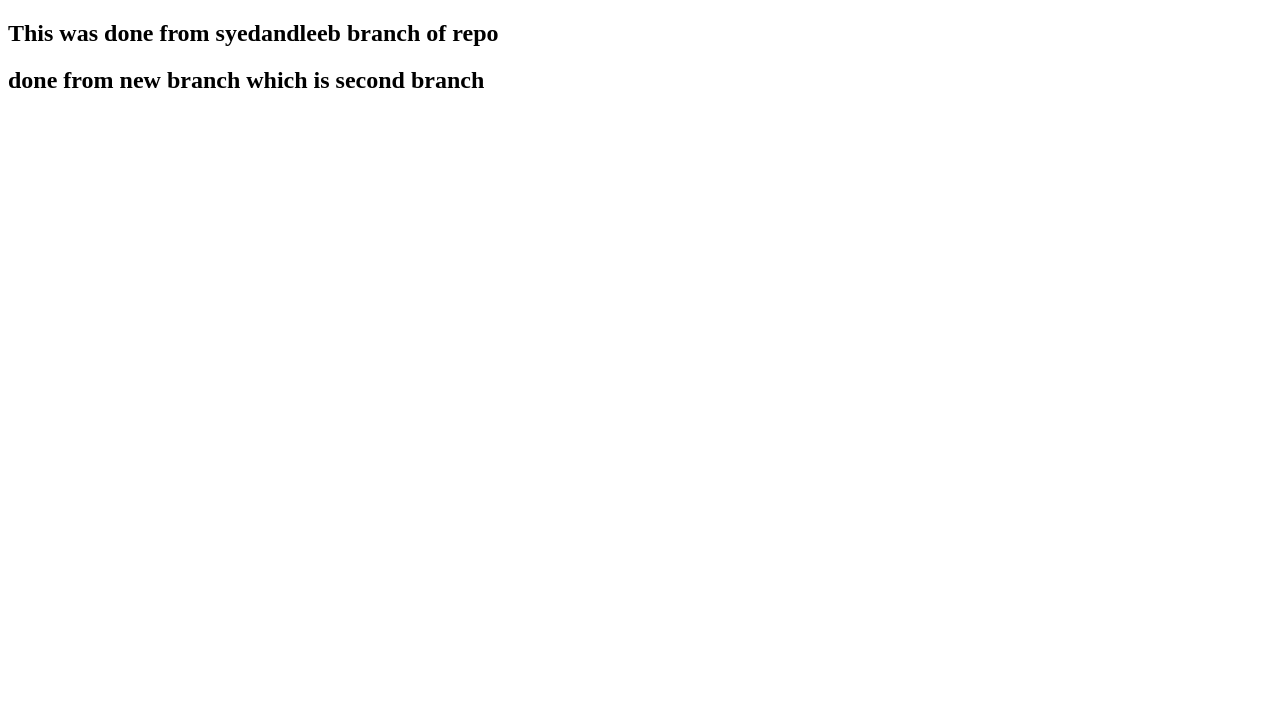
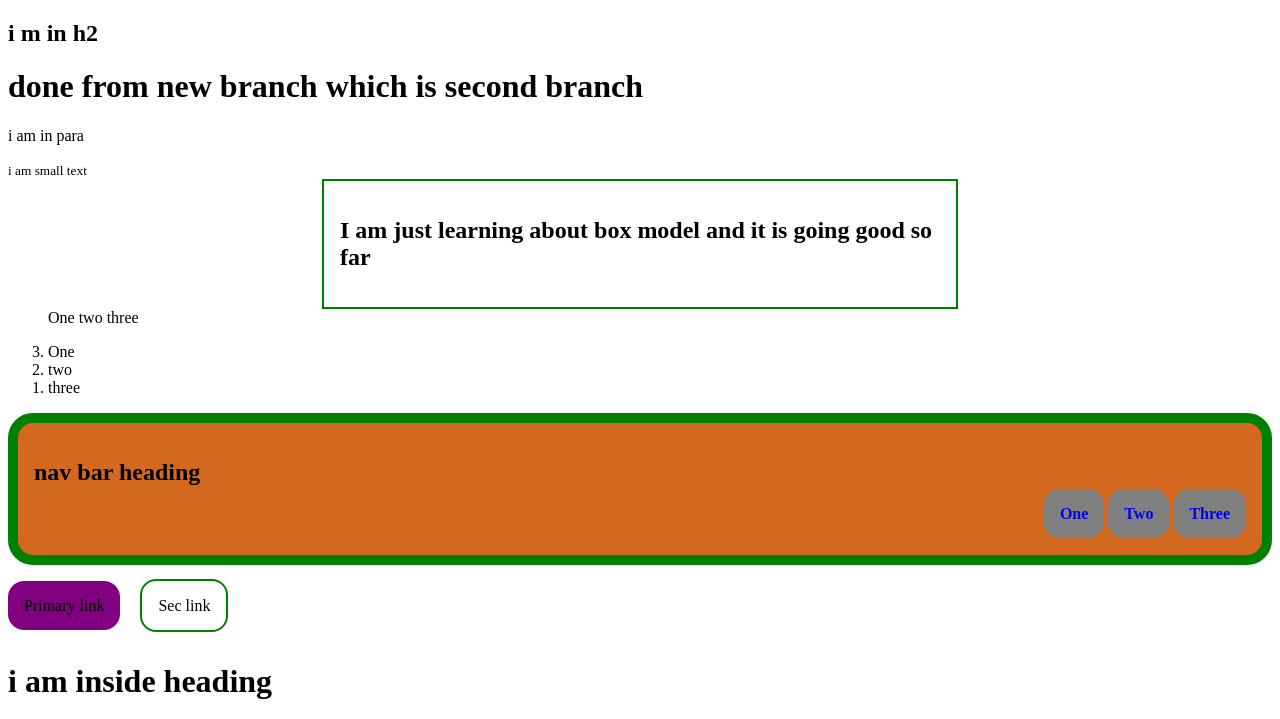
Before and after one commit to andleebsyed/practice, a plain HTML site: page index.html in a window 1280 px wide. Shown: the top 719 px of the page. Drawn offline with Linux system fonts and the light colour scheme.

```diff
--- a/index.html
+++ b/index.html
@@ -4,9 +4,97 @@
     <meta charset="UTF-8">
     <meta name="viewport" content="width=device-width, initial-scale=1.0">
     <title>Welcome</title>
+    <link rel = "stylesheet" href="styles.css">
 </head>
 <body>
-    <h2>This was done from syedandleeb branch of repo</h2>
-    <h2>done from new branch which is second branch</h2>
+    <h2>i  m in h2</h2>
+    <h1>done from new branch which is second branch</h1>
+    <p>i am in para</p>
+    <small>i am small text</small>
+    <div  class="container-fluid">
+    </div>
+    <div class="box-model">
+     <h2>I am just learning about box model and it is going good so far</h2>
+    </div>
+
+    <ul class="list-unordered" style="display: inline;">
+        <li>One</li>
+        <li>two</li>
+        <li>three</li>
+
+
+    </ul>
+
+    <ol  reversed>
+        <li>One</li>
+        <li>two</li>
+        <li>three</li>
+
+
+    </ol>
+
+
+<nav class="navigation">
+    <h1>nav bar heading</h1>
+    <ul>
+        <li>
+            <a href="#">One</a>
+        </li>
+
+        <li>
+            <a href="#">Two</a>
+
+        </li>
+
+        <li>
+            <a href="#">Three</a>
+
+        </li>
+
+    </ul>
+</nav>
+
+<nav class="links-nav">
+    <a class = "link-primary" href="www.google.com" title="Google">Primary link</a>
+    <a class="link-secondary" href="www.twitter.com" title="twitter">Sec link</a>
+</nav>
+
+<!-- header -->
+
+<header>
+    <h1> i am inside heading</h1>
+    <img src="images\IMG_20170922_082909.jpg">
+</header>
+
+<!-- section -->
+
+<section class="normal-section">
+    <h3 style="text-align: center;">This is section heading</h3>
+    <p>hello this is a section which is a normal one</p>
+</section>
+
+<section class="offwhite-section">
+
+<h2>this section is off white one</h2>
+
+</section>
+
+<!-- footer -->
+<footer class="footer">
+    <h2>connect with me:</h2>
+    <ul>
+<li>
+    <a href="#">Twitter</a>
+</li>
+<li>
+    <a href="#">Github</a>
+</li>
+<li>
+    <a href="#">Linkedin</a>
+</li>
+    </ul>
+</footer>
+
 </body>
+
 </html>
--- /dev/null
+++ b/styles.css
@@ -0,0 +1,111 @@
+.container-fluid{
+    /* will move according to content .. no limitations */
+    padding-left: 1rem;
+    padding-right: 1rem;
+    }
+
+    .container-center{
+        /* for centering a div horizontally we need to use max-width and margin to auto*/
+        max-width: 600px;
+        margin: auto;
+        padding-inline-start: 0px;
+    }
+
+    .box-model{
+
+        /* text-align: center; */
+        padding: 1rem;
+        border: 2px solid green;
+        max-width: 600px;
+        margin: 0 auto;
+
+    }
+/* li to apply css property to li elements which are inside ul */
+    .list-unordered li{
+        list-style: none;
+        display : inline-block;
+        text-decoration: none;
+        text-align: right;
+    }
+
+
+    .link-primary{
+        text-decoration: none;
+        padding: 1rem;
+        border-radius: 1rem;
+        color: black;
+        /* margin: 1rem; */
+        background-color: purple;
+
+    }
+
+
+    .link-secondary{
+        text-decoration: none;
+        padding: 1rem;
+        border-radius : 1rem;
+        border: 2px solid green;
+        margin: 1rem;
+        color: black;
+        /* background-color: green; */
+    }
+
+    .navigation{
+        /* text-decoration: none; */
+        padding: 1rem;
+        border: 10px solid  green;
+        margin-bottom: 2rem;
+        border-radius: 25px;
+        background-color: chocolate;
+    }
+
+
+    .navigation ul{
+        text-align: right;
+    }
+
+    .navigation ul  li{
+        text-decoration: none;
+        display: inline;
+
+    }
+    .navigation ul li a{
+        text-decoration: none;
+        font-weight: bold;
+        padding: 1rem;
+        border-radius: 1rem;
+        background-color: grey;
+    }
+
+    .links-nav{
+        margin-bottom: 3rem;
+    }
+
+    .offwhite-section{
+        background-color: lightgray;
+        padding: 1rem;
+
+    }
+
+    .footer{
+        text-align: center;
+        background-color: hotpink;
+        border-top-right-radius: 5px;
+    }
+    .footer ul li{
+        display: inline-block;
+        padding: 1rem;
+    }
+    .footer ul li a{
+        text-decoration: none;
+        font-weight: bold;
+    }
+
+
+    .footer-list li{
+        display: inline-block;
+        text-decoration: none;
+        font-weight: bold;
+        color: black;
+        padding: 1rem;
+    }
```
Also changed, not shown: images/IMG_20170922_082909.jpg (added).
